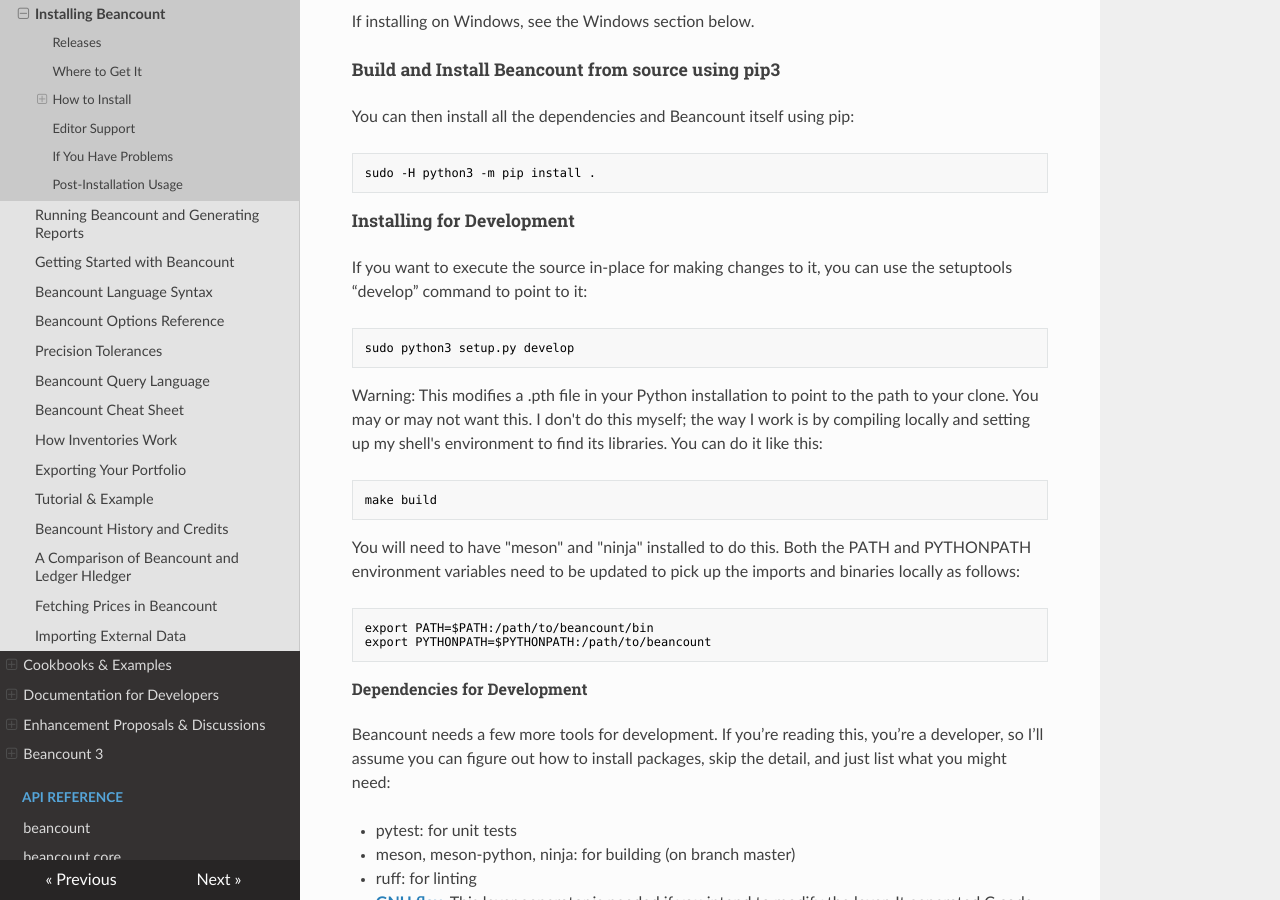
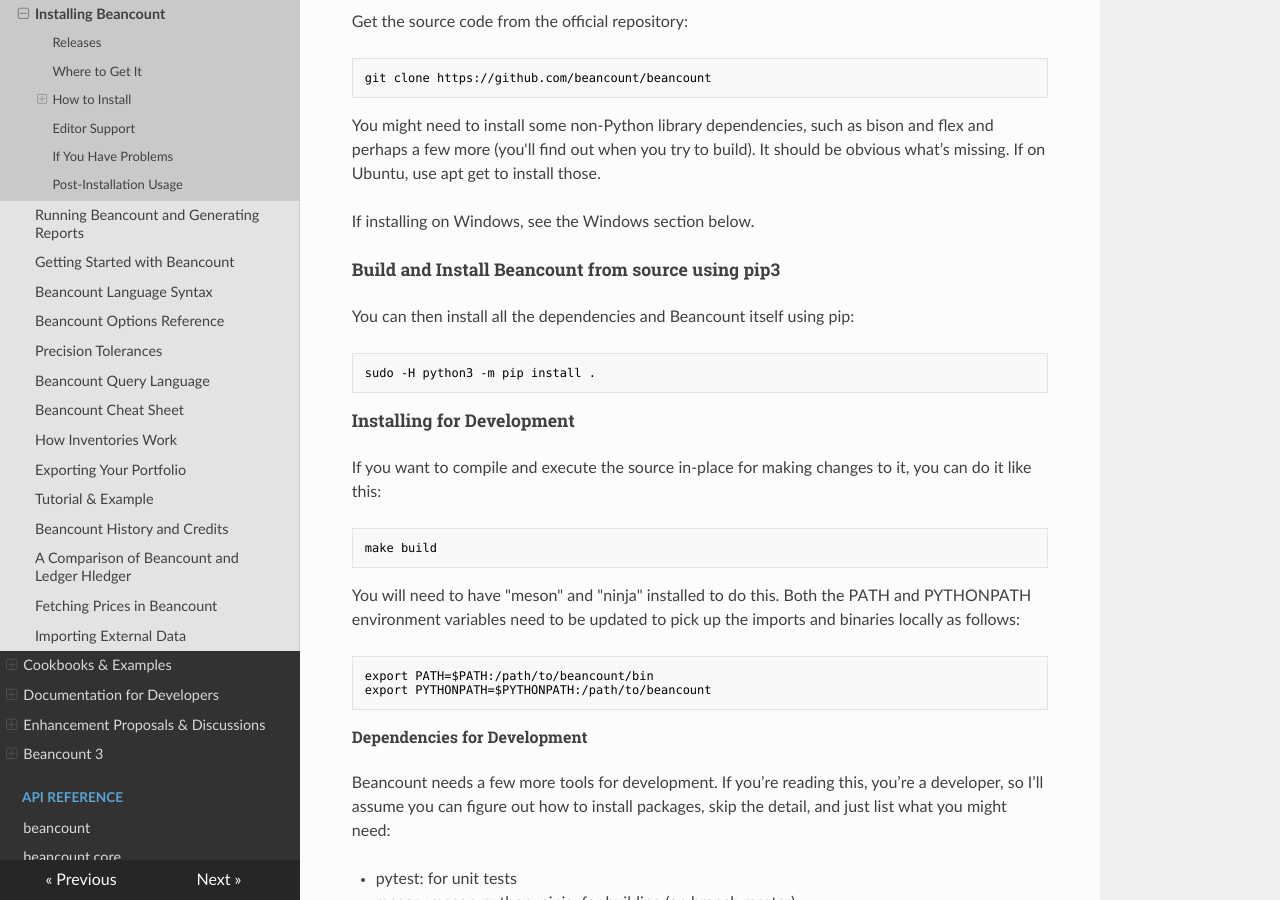
Before and after one commit to beancount/docs, an MkDocs documentation site: the page built from docs/installing_beancount.md, in a window 1280 px wide and 900 px high, scrolled down 2675 px. Built offline with MkDocs 1.6.1, drawn with Linux system fonts in a browser that asks for light colours; some of the changed text lies outside the part shown.

Commit message:
Updated crawl.

```diff
--- a/docs/installing_beancount.md
+++ b/docs/installing_beancount.md
@@ -98,11 +106,7 @@
 
 ##### Installing for Development<a id="installing-for-development"></a>
 
-If you want to execute the source in-place for making changes to it, you can use the setuptools “develop” command to point to it:
-
-    sudo python3 setup.py develop
-
-Warning: This modifies a .pth file in your Python installation to point to the path to your clone. You may or may not want this. I don't do this myself; the way I work is by compiling locally and setting up my shell's environment to find its libraries. You can do it like this:
+If you want to compile and execute the source in-place for making changes to it, you can do it like this:
 
     make build
 
```
Also changed, not shown: other parts of docs/installing_beancount.md (+9 -1 lines), docs/command_line_accounting_in_context.md (+1 -1 lines), docs/getting_started_with_beancount.md (+7 -1 lines).
